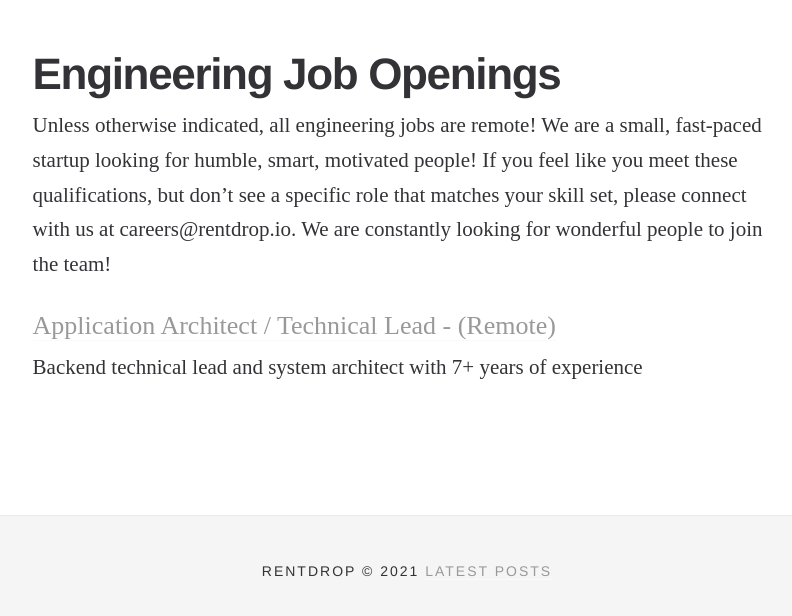
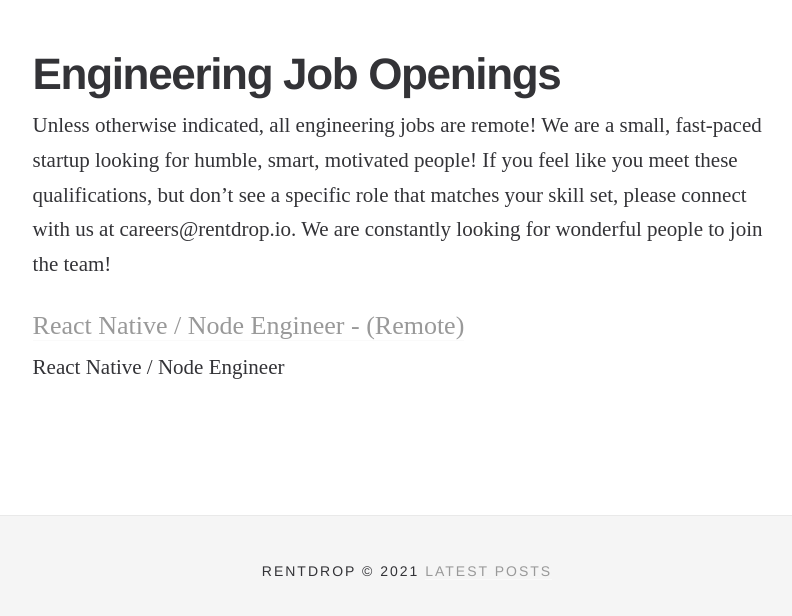
Before and after one commit to rentdrop/rentdrop.github.io, a Jekyll site: the page built from job-openings.md, in a window 1280 px wide. Shown: the part 460-1076 px from the top of the page, without its empty margins (233-1025 px from the left). Built offline with Jekyll 4.4.1, drawn with Linux system fonts in a browser that asks for light colours.

Commit message:
react native role

```diff
--- a/job-openings.md
+++ b/job-openings.md
@@ -7,5 +7,5 @@
 
 Unless otherwise indicated, all engineering jobs are remote! We are a small, fast-paced startup looking for humble, smart, motivated people! If you feel like you meet these qualifications, but don't see a specific role that matches your skill set, please connect with us at careers@rentdrop.io. We are constantly looking for wonderful people to join the team!
 
-### [Application Architect / Technical Lead - (Remote)](/application-architect-technical-lead)
-Backend technical lead and system architect with 7+ years of experience
+### [React Native / Node Engineer - (Remote)](/react-native-node-engineer)
+React Native / Node Engineer
```
Also changed, not shown: react-native.md (added, +43 -0 lines).
